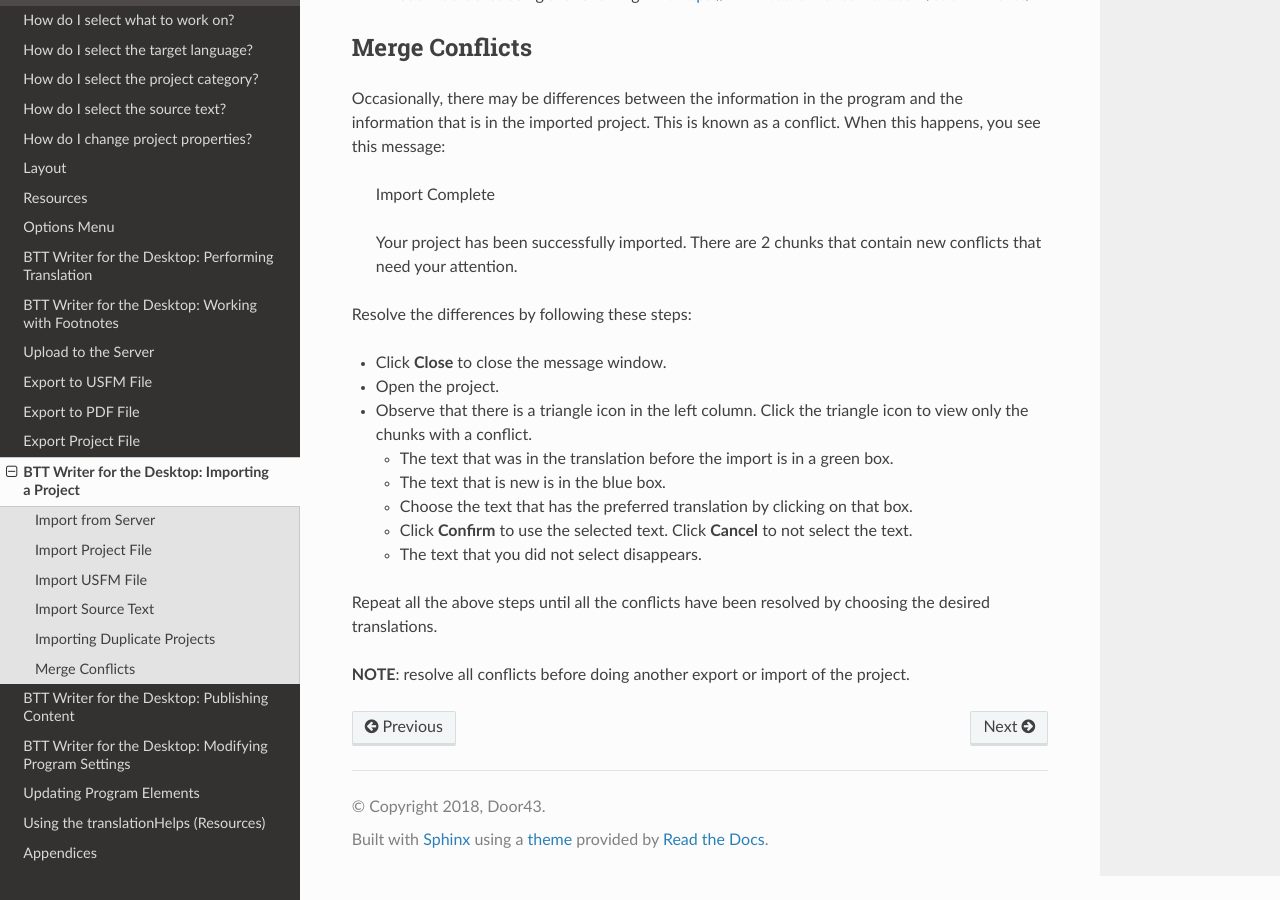
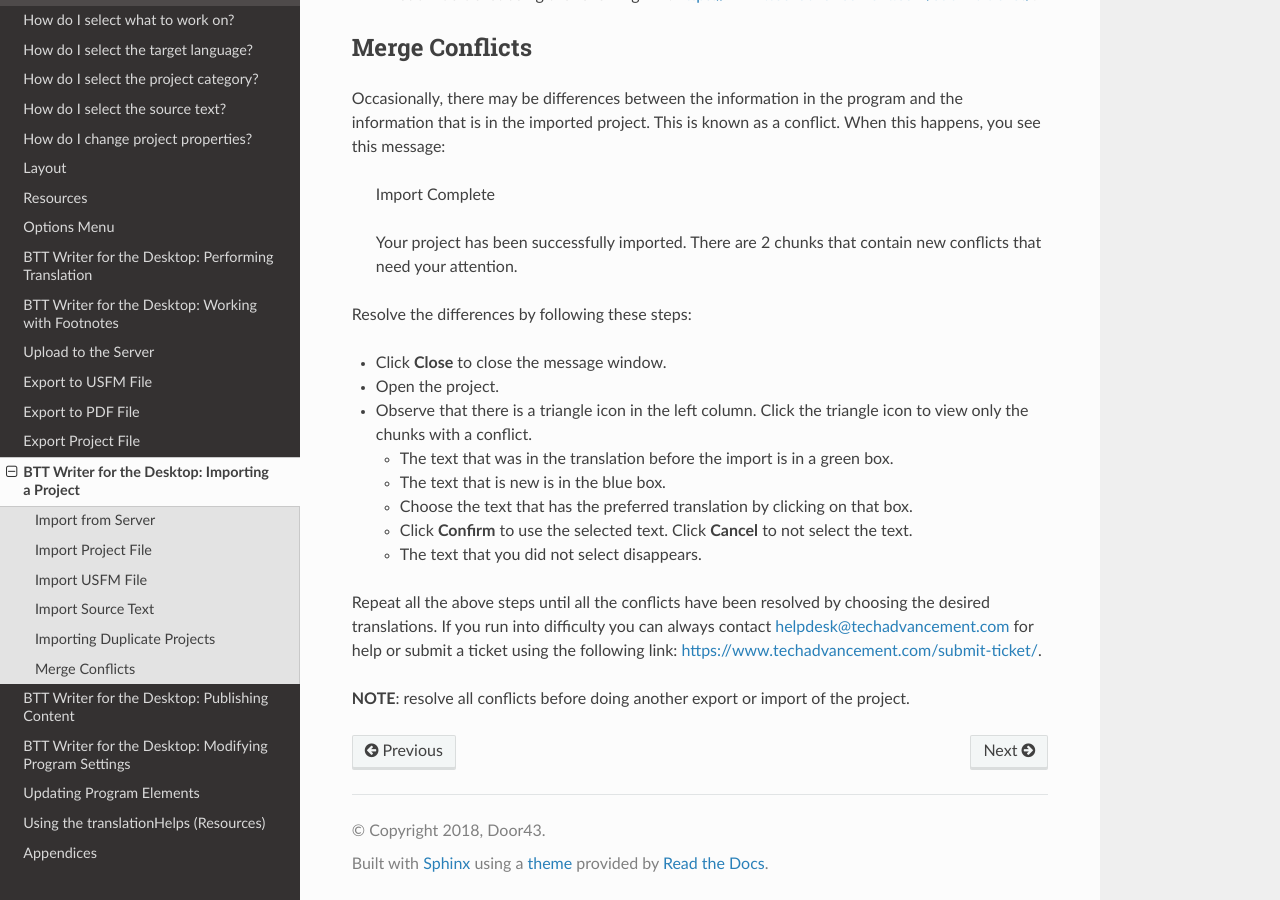
Before and after one commit to mondele/btt-writer-docs, a Sphinx documentation site: the page built from docs/dImport.rst, in a window 1280 px wide and 900 px high, scrolled down 3081 px. Built offline with Sphinx 7.4.7 and the Read the Docs theme 2.0.0, drawn with Linux system fonts in a browser that asks for light colours; pages that are not in the unit, such as notebooks, are missing from menus.

Commit message:
Update dImport.rst

```diff
--- a/docs/dImport.rst
+++ b/docs/dImport.rst
@@ -160,6 +160,6 @@ Resolve the differences by following these steps:
 
   * The text that you did not select disappears.
 
-Repeat all the above steps until all the conflicts have been resolved by choosing the desired translations.
+Repeat all the above steps until all the conflicts have been resolved by choosing the desired translations. If you run into difficulty you can always contact helpdesk@techadvancement.com for help or submit a ticket using the following link: https://www.techadvancement.com/submit-ticket/.
 
 **NOTE**: resolve all conflicts before doing another export or import of the project.
```
